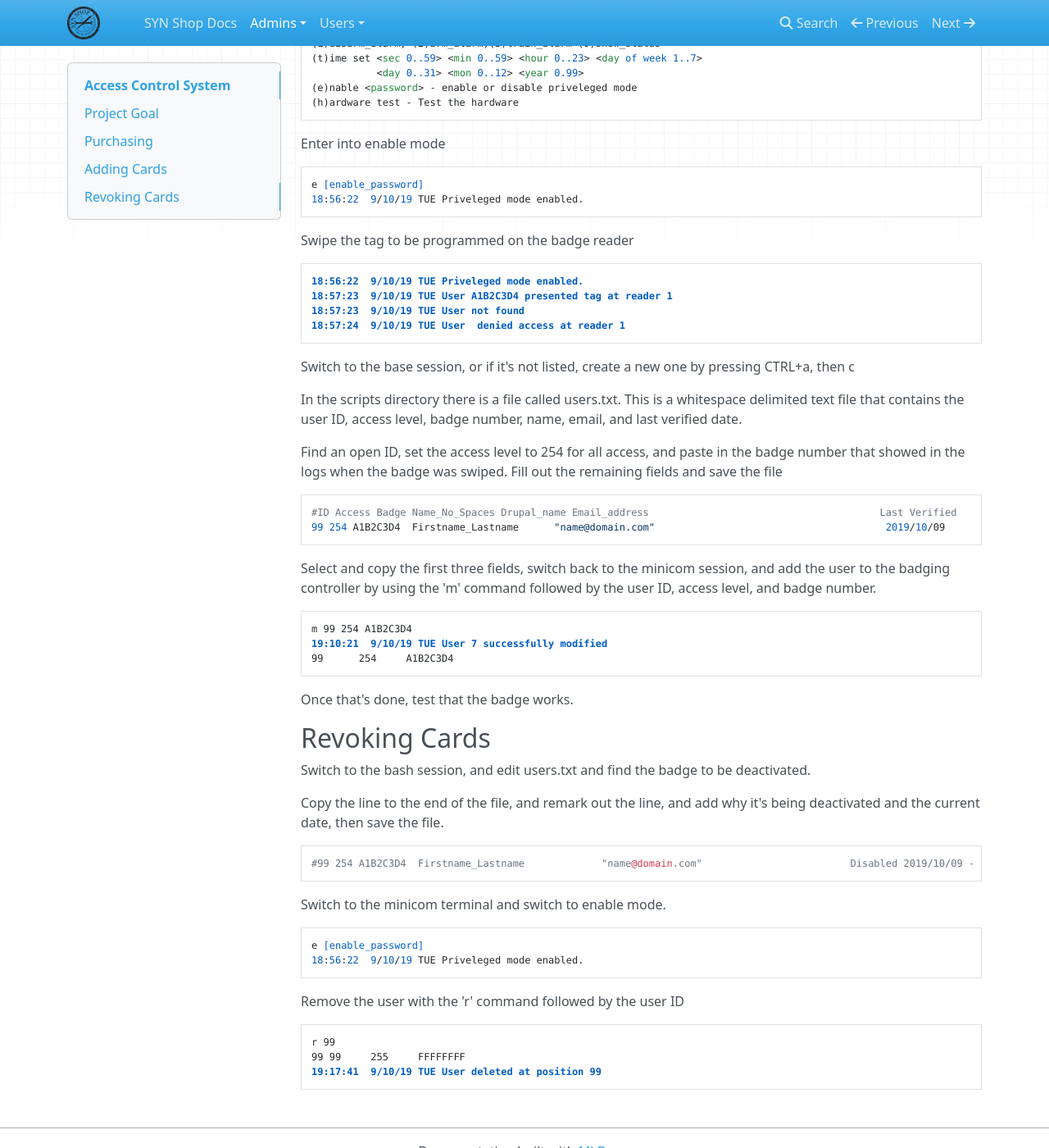
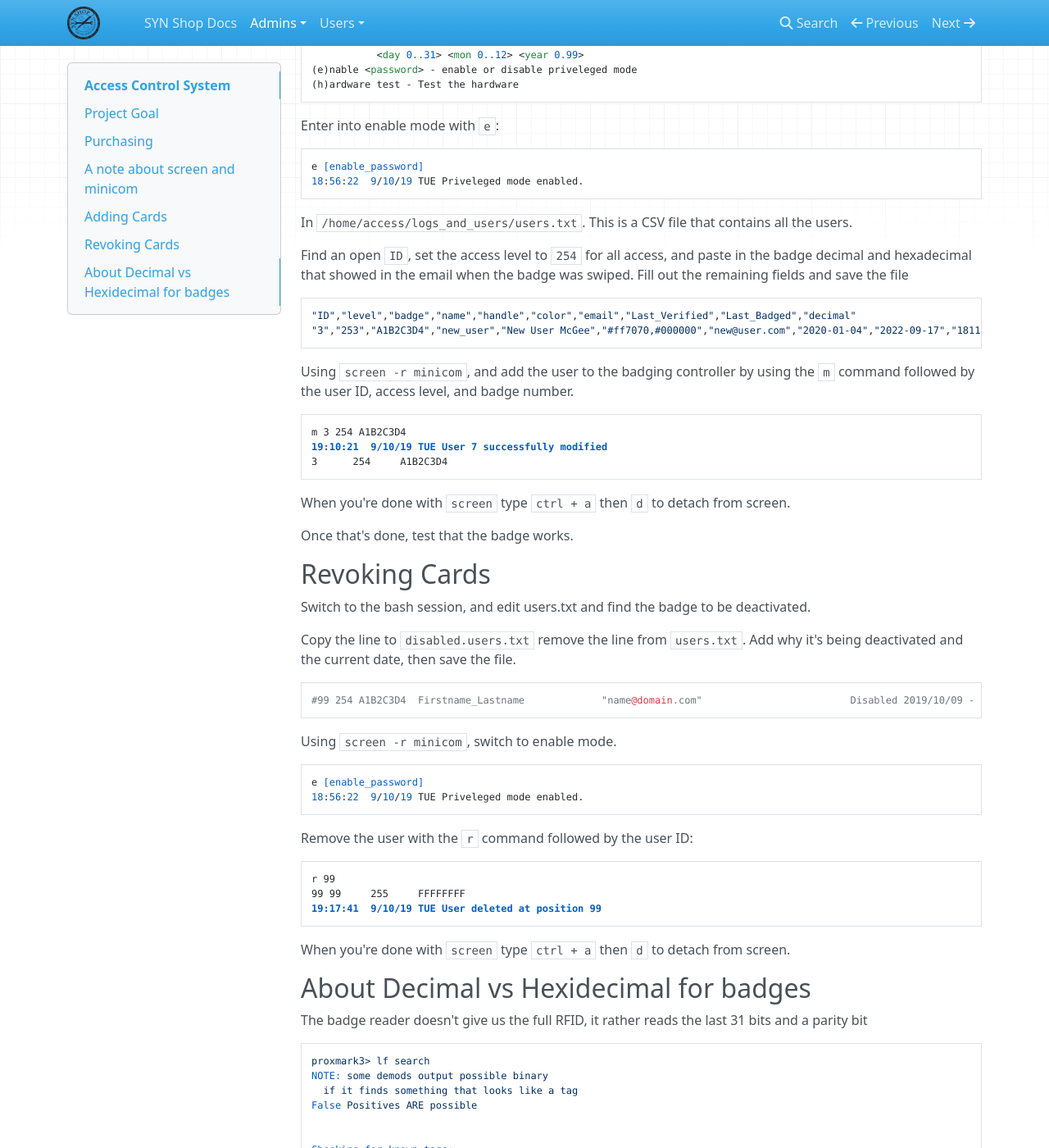
Before and after one commit to synshop/rtfm, an MkDocs documentation site: the page built from docs/admins/Access Control System.md, in a window 1280 px wide and 1400 px high, scrolled down 1199 px. Shown: the whole window at 82% size. Built offline with MkDocs 1.6.1, drawn with Linux system fonts in a browser that asks for light colours; nearby versions of some CDN libraries; some of the changed text lies outside the part shown.

Commit message:
update access control admin page to be current

````diff
--- a/docs/admins/Access Control System.md
+++ b/docs/admins/Access Control System.md
@@ -12,38 +12,35 @@
 
 [Access Control System BOM](https://docs.google.com/spreadsheet/ccc?key=0As-Fbiasxp7CdC1ZWXZZVzRoRzdycnZjV19ZVW5WMFE#gid=2)
 
+
+## A note about `screen` and `minicom`
+
+`screen` is used with the `access` account to talk over the serial port (usb <-> serial) with `minicom`. Let's break that down:
+
+* `screen` - an app that [allows you to connect](https://en.wikipedia.org/wiki/GNU_Screen) to a long lived terminal.
+* `minicom` - a terminal emulator that [allows you to talk to serial devices](https://en.wikipedia.org/wiki/Minicom) like the Open Access v3 MEGA, Kit
+* `access` - a user account on the Raspberry Pi where we run both `screen` and `minicom`
+
+Given that the `screen` session is persistent, you need to always `su` to the `access` user.  Then you need to connect
+to the existing screen session with `screen -r minicom`.
+
+**NOTE:** - When you're done with `screen` type `ctrl + a` then `d`.  This will detach from the session, but
+keep it running.
+
+If you're concerned you messed something up, just run `sudo reboot` to reboot the whole Pi, and it should all be fixed.
+
 ## Adding Cards
+
+Go to the outside access pannel and swipe the new, unprovisioned badge. An email will be
+sent to `monitoring@synshop.org` with the decimal and hex of the unauthorized badge.
 
 SSH into the Electric Badger at 10.0.40.10, and connect to the screen session
 
-    Linux electric-badger 4.1.13+ #826 PREEMPT Fri Nov 13 20:13:22 GMT 2015 armv6l
+    ssh 10.0.40.10
+    mrjones@electric-badger-1:~ $ sudo su - access
+    access@electric-badger-1:~ $ screen -r minicom
 
-    The programs included with the Debian GNU/Linux system are free software;
-    the exact distribution terms for each program are described in the
-    individual files in /usr/share/doc/*/copyright.
-
-    Debian GNU/Linux comes with ABSOLUTELY NO WARRANTY, to the extent
-    permitted by applicable law.
-
-    To connect to the Electric Badger
-
-     screen -x access/access
-
-    Last login: Tue Sep 10 21:01:21 2019 from raven.local
-    krux@electric-badger:~$ screen -x access/access
-
-The screen session has a tab for a minicom session which interfaces to the serial interface of the badging system,
-an access mailer tab, which handles sending out notices, and an optional working bash session.
-
-Once connected to the screen session, press the key combination CTRL+a, and then " to select the minicom session.
-
-    Num Name                                                                                                                        Flags
-
-       0 minicom                                                                                                                         $
-       1 access mailer                                                                                                                   $
-       2 bash                                                                                                                            $
-
-The '?' key and enter gives you a list of commands
+Once connected to the screen session, press the `?` key and enter gives you a list of commands:
 
     Valid commands are:
     (d)ate, (s)show user, (m)odify user <num>  <usermask> <tagnumber>
@@ -55,36 +52,29 @@
     (e)nable <password> - enable or disable priveleged mode
     (h)ardware test - Test the hardware
 
-Enter into enable mode
+Enter into enable mode with `e`:
 
     e [enable_password]
     18:56:22  9/10/19 TUE Priveleged mode enabled.
 
-Swipe the tag to be programmed on the badge reader
+In `/home/access/logs_and_users/users.txt`.  This is a CSV  file
+that contains all the users.
 
-    18:56:22  9/10/19 TUE Priveleged mode enabled.
-    18:57:23  9/10/19 TUE User A1B2C3D4 presented tag at reader 1
-    18:57:23  9/10/19 TUE User not found
-    18:57:24  9/10/19 TUE User  denied access at reader 1
+Find an open `ID`, set the access level to `254` for all access, and paste in the badge decimal and hexadecimal that showed
+in the email when the badge was swiped.  Fill out the remaining fields and save the file
 
-Switch to the base session, or if it's not listed, create a new one by pressing CTRL+a, then c
+    "ID","level","badge","name","handle","color","email","Last_Verified","Last_Badged","decimal"
+    "3","253","A1B2C3D4","new_user","New User McGee","#ff7070,#000000","new@user.com","2020-01-04","2022-09-17","1811700"
 
-In the scripts directory there is a file called users.txt.  This is a whitespace delimited text file
-that contains the user ID, access level, badge number, name, email, and last verified date.
-
-Find an open ID, set the access level to 254 for all access, and paste in the badge number that showed
-in the logs when the badge was swiped.  Fill out the remaining fields and save the file
-
-    #ID Access Badge Name_No_Spaces Drupal_name Email_address                                       Last Verified
-    99 254 A1B2C3D4  Firstname_Lastname      "name@domain.com"                                       2019/10/09
-
-Select and copy the first three fields, switch back to the minicom session, and add the user
-to the badging controller by using the 'm' command followed by the user ID, access level, and
+Using `screen -r minicom`, and add the user
+to the badging controller by using the `m` command followed by the user ID, access level, and
 badge number.
 
-    m 99 254 A1B2C3D4
+    m 3 254 A1B2C3D4
     19:10:21  9/10/19 TUE User 7 successfully modified
-    99      254     A1B2C3D4
+    3      254     A1B2C3D4
+
+When you're done with `screen` type `ctrl + a` then `d` to detach from screen.
 
 Once that's done, test that the badge works.
 
@@ -92,18 +82,80 @@
 
 Switch to the bash session, and edit users.txt and find the badge to be deactivated.
 
-Copy the line to the end of the file, and remark out the line, and add why it's being
+Copy the line to `disabled.users.txt` remove the line from `users.txt`. Add why it's being
 deactivated and the current date, then save the file.
 
     #99 254 A1B2C3D4  Firstname_Lastname             "name@domain.com"                         Disabled 2019/10/09 - Canceled account
 
-Switch to the minicom terminal and switch to enable mode.
+Using `screen -r minicom`, switch to enable mode.
 
     e [enable_password]
     18:56:22  9/10/19 TUE Priveleged mode enabled.
 
-Remove the user with the 'r' command followed by the user ID
+Remove the user with the `r` command followed by the user ID:
 
     r 99
     99 99     255     FFFFFFFF
     19:17:41  9/10/19 TUE User deleted at position 99
+
+When you're done with `screen` type `ctrl + a` then `d` to detach from screen.
+
+
+## About Decimal vs Hexidecimal for badges
+
+The badge reader doesn't give us the full RFID, it rather reads the last 31 bits and a parity bit
+
+```
+proxmark3> lf search
+NOTE: some demods output possible binary
+  if it finds something that looks like a tag
+False Positives ARE possible
+
+
+Checking for known tags:
+
+EM410x pattern found:
+
+EM TAG ID      : 38001BA4F4
+
+Possible de-scramble patterns
+Unique TAG ID  : 1C00D8252F
+HoneyWell IdentKey {
+DEZ 8          : 01811700
+DEZ 10         : 0001811700
+DEZ 5.5        : 00027.42228
+DEZ 3.5A       : 056.42228
+DEZ 3.5B       : 000.42228
+DEZ 3.5C       : 027.42228
+DEZ 14/IK2     : 00240519980276
+DEZ 15/IK3     : 000120273249583
+DEZ 20/ZK      : 01120000130802050215
+}
+Other          : 42228_027_01811700
+Pattern Paxton : 942662388 [0x382FE2F4]
+Pattern 1      : 5126429 [0x4E391D]
+Pattern Sebury : 42228 27 1811700  [0xA4F4 0x1B 0x1BA4F4]
+
+Valid EM410x ID Found!
+
+
+38001BA4F4 = 00111000 00000000 00011011 10100100 11110100
+```
+
+Based on that we can calcuate the tag number read by the reader:
+
+```
+ discarded  tag number
+[001110000][0000000000110111010010011110100][parity]
+            0000000000110111010010011110100  1
+```
+
+If even number of bits in tag number parity is `1`, otherwise parity is `0`
+
+```
+00000000 00110111 01001001 11101001 = 003749e9
+```
+
+All leading zeros are discarded
+
+So our tag number is `3749e9`
````
